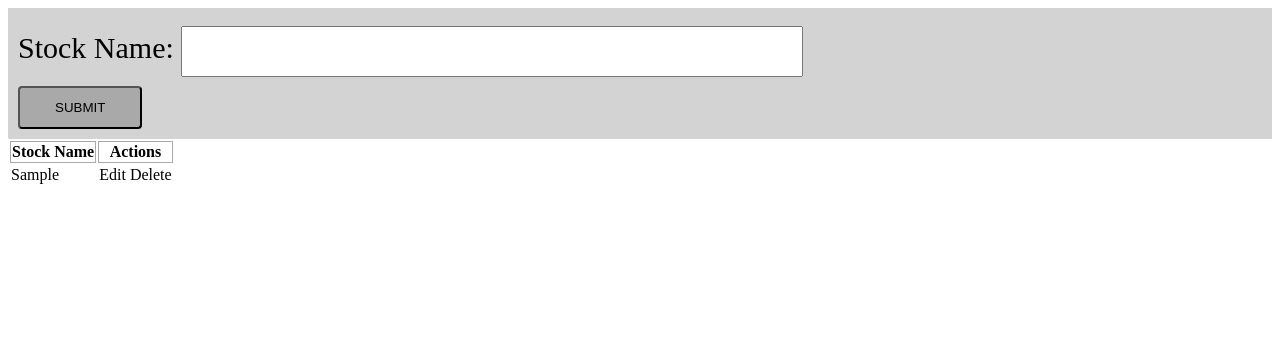
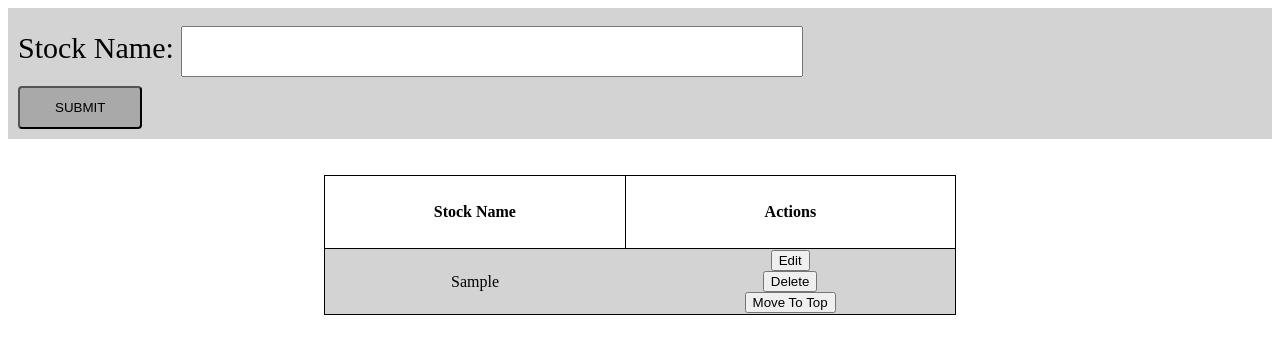
Before and after one commit to Shreya-Subramaniyam/Onsites-task1, a plain HTML site: page index.html in a window 1280 px wide. Both pictures are taken after typing "Sample" into the empty fields and a click on the input "SUBMIT". Drawn offline with Linux system fonts and the light colour scheme.

Commit message:
5thcommit

```diff
--- a/stock.js
+++ b/stock.js
@@ -15,8 +15,8 @@ function insert(data) {
     var cell1 = row.insertCell(0);
     var cell2 = row.insertCell(1);
     cell1.innerHTML = data;
-    cell2.innerHTML = `<a onclick = "edit(this)">Edit</a>
-                      <a onclick = "deleteObj(this)">Delete</a>`;
+    cell2.innerHTML = `<button onclick = "edit(this)">Edit</button><br>
+                      <button onclick = "deleteObj(this)">Delete</button><br><button onclick = "moveObj(this)">Move To Top</button>`;
 }
 
 function submitForm() {
@@ -72,8 +72,7 @@ function initialnames() {
     var cell1 = row.insertCell(0);
     var cell2 = row.insertCell(1);
     cell1.innerHTML = names[i];
-    cell2.innerHTML = `<a onclick = "edit(this)">Edit</a>
-                      <a onclick = "deleteObj(this)">Delete</a>`;
+    cell2.innerHTML = `<button onclick = "edit(this)">Edit</button><br><button onclick = "deleteObj(this)">Delete</button><br><button onclick = "moveObj(this)">Move To Top</button>`;
   }
 }
 
@@ -85,7 +84,17 @@ function reRender() {
     var cell1 = row.insertCell(0);
     var cell2 = row.insertCell(1);
     cell1.innerHTML = names[i];
-    cell2.innerHTML = `<a onclick = "edit(this)">Edit</a>
-                      <a onclick = "deleteObj(this)">Delete</a>`;
+    cell2.innerHTML = `<button onclick = "edit(this)">Edit</button><br><button onclick = "deleteObj(this)">Delete</button><br><button onclick = "moveObj(this)">Move To Top</button>`;
   }
 }
+
+function moveObj(obj) {
+  var currName;
+  var currRow = obj.parentElement.parentElement;
+  position = currRow.rowIndex;
+  currName = table.rows[position-1].cells[0].innerHTML;
+  names.splice(position-1,1);
+  names.splice(0,0, currName);
+  localStorage.setItem("stockName", JSON.stringify(names));
+  reRender();
+}
--- a/style.css
+++ b/style.css
@@ -38,11 +38,39 @@ input[type=submit] {
 
 }
 
-table {
-  border-radius: 2px;
+table,th,tbody {
+  border: 1px solid black;
+  padding: 10px;
   justify-content: center;
 }
-th,tbody {
-  border: 1px solid #A9A9A9;
+
+table {
+  /* border-radius: 2px; */
+  /* justify-content: center; */
+  margin-left: auto;
+  margin-right: auto;
+  width: 50%;
+  border-collapse: collapse;
+}
+
+td {
+  text-align: center;
+  justify-content: center;
+}
+
+th {
+  height: 70px;
   padding: 1px;
+  text-align: center;
 }
+
+tr {
+  height: 60px;
+  vertical-align: middle;
+  padding: 5px;
+  border-bottom: 1px solid black;
+}
+
+tbody tr:nth-child(odd) {
+  background-color: #D3D3D3;
+}
```
Also changed, not shown: index.html (+1 -1 lines).
